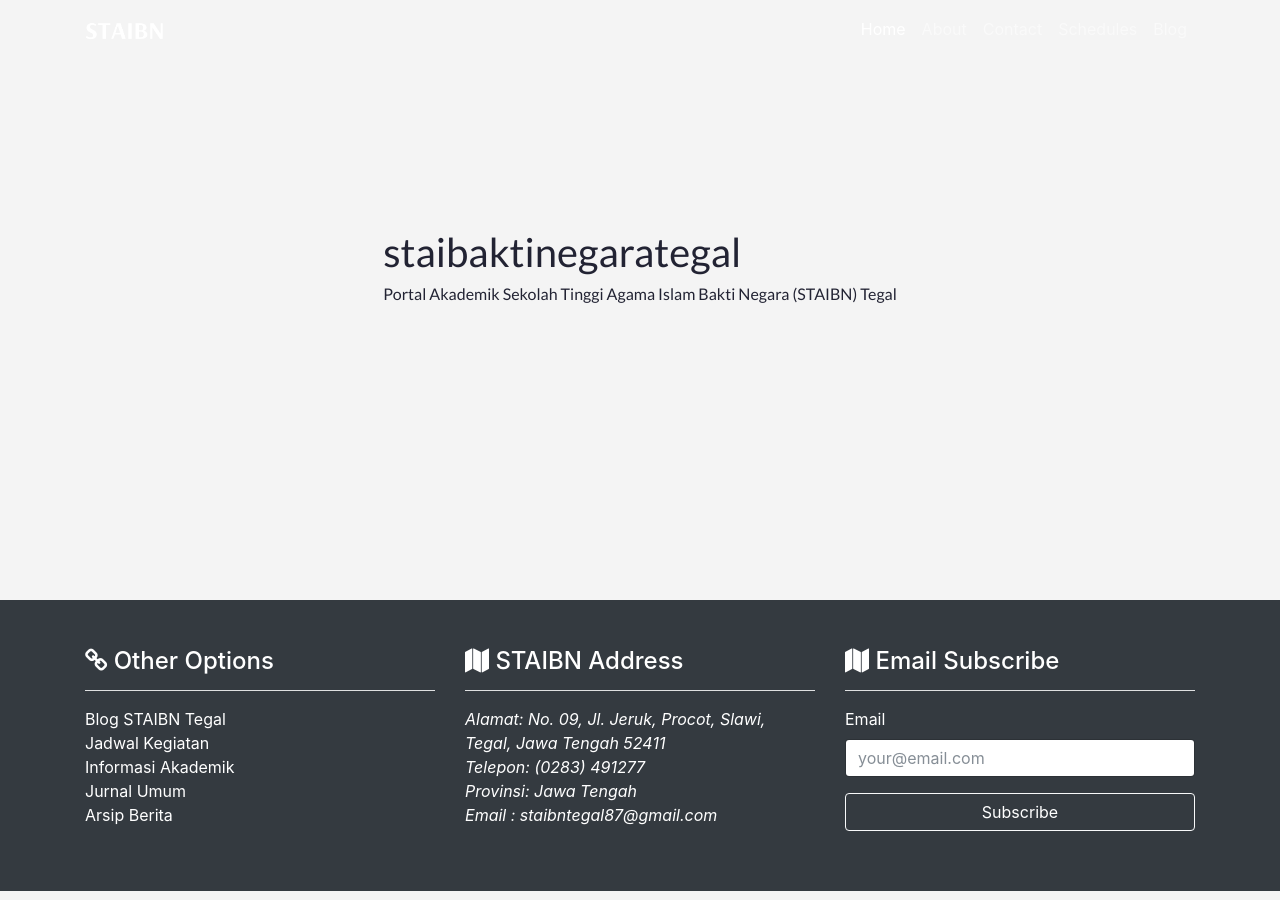
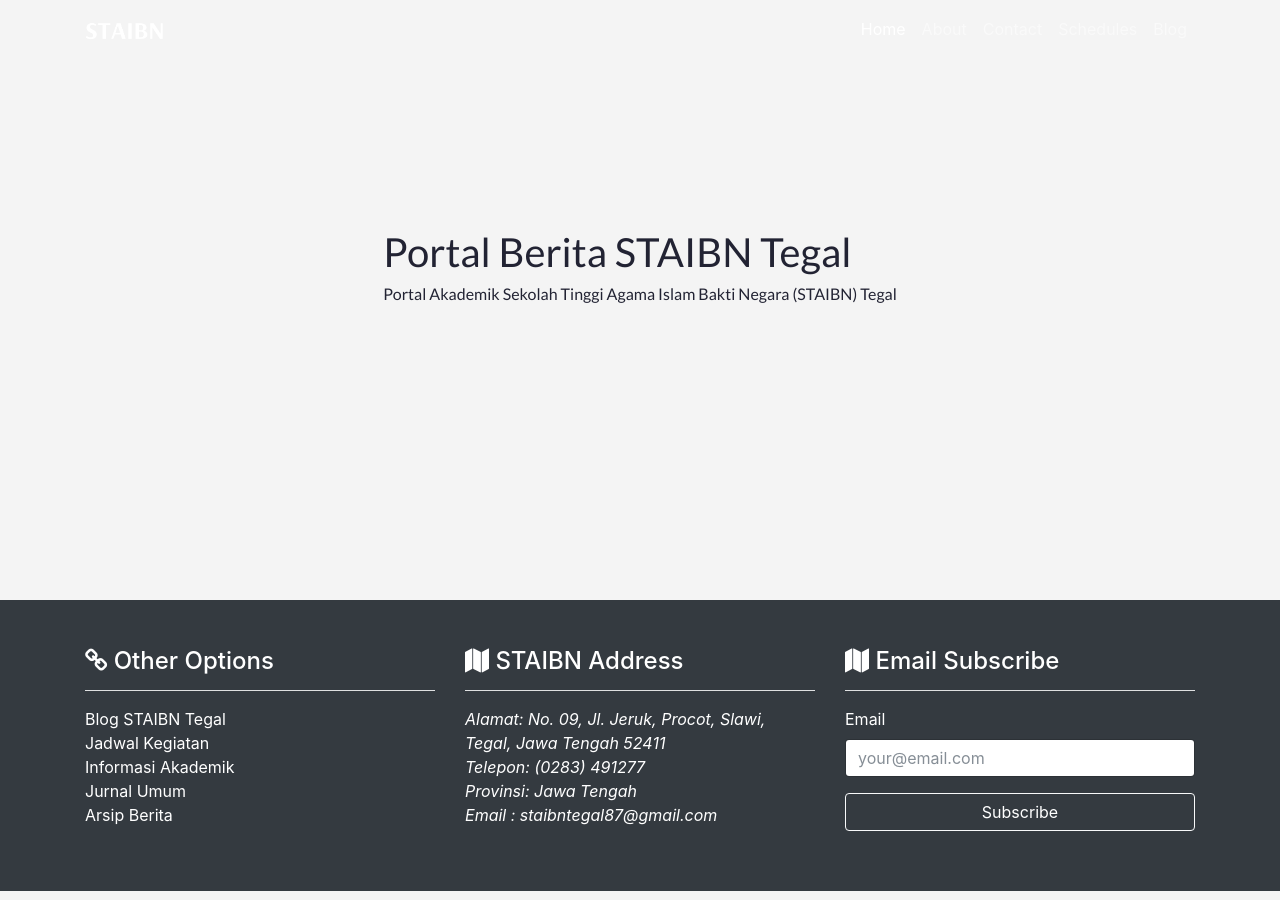
Before and after one commit to cb-media/staibaktinegarategal, a Jekyll site: the page built from _pages/01_about.html, in a window 1280 px wide. Built offline with Jekyll 4.4.1, drawn with Linux system fonts in a browser that asks for light colours.

Commit message:
Update _config.yml

```diff
--- a/_config.yml
+++ b/_config.yml
@@ -15,7 +15,7 @@
 navigation: true
 welcome: false
 # Site Settings
-title: staibaktinegarategal
+title: Portal Berita STAIBN Tegal
 email: staibntegal87@gmail.com
 version: v1.0.2
 log_date: 2017-09-08 23:56:01
```
